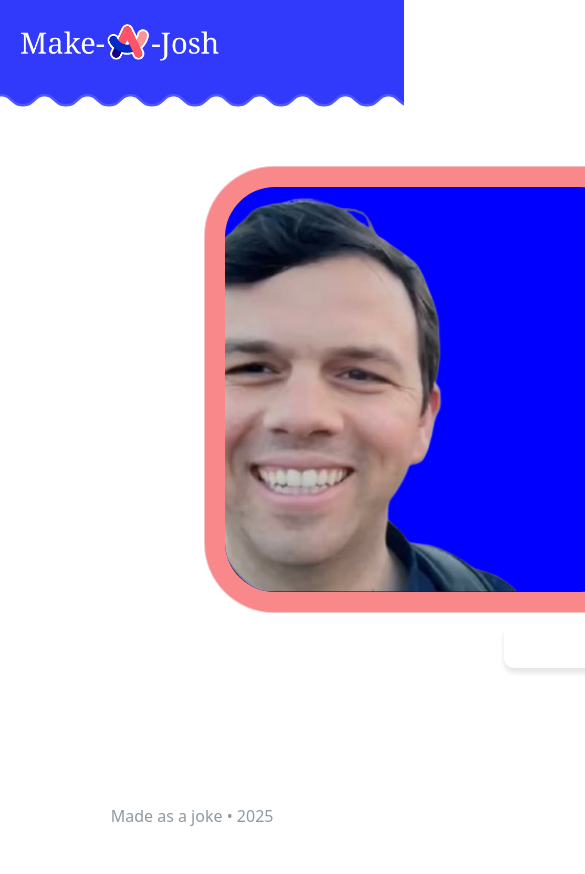
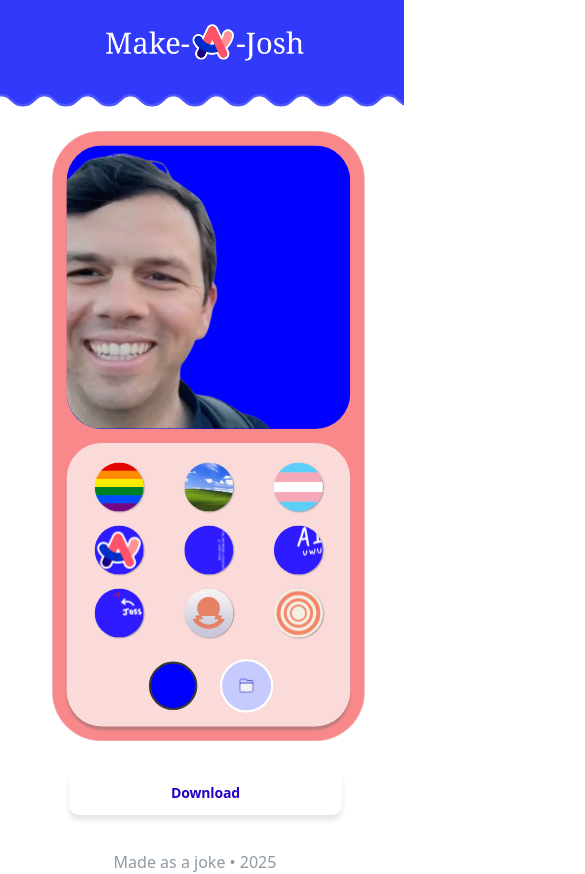
Before and after one commit to Nimit1705/Make-a-josh, a React (Vite) app: page / in a window 390 px wide. Shown: the top 874 px of the page, 585 px wide, since content can reach past the window. Before the commit the page ends 844 px from the top, so only its background shows below. Built offline with nearby package versions, Linux system fonts and the light colour scheme; the HTML template or start-up script is replaced by a standard one.

Commit message:
Reverted back to NOT using forced desktop mode

```diff
--- a/index.html
+++ b/index.html
@@ -7,7 +7,7 @@
     <meta property="og:description" content="Make your own joss">
     <meta property="og:url" content="https://make-a-josh.vercel.app/" />
     <meta property="og:image" content="./src/assets/meta.png">
-    <meta name="viewport" content="width=1280, initial-scale=0.3, minimum-scale=0.3, maximum-scale=1, user-scalable=no">
+    <meta name="viewport" content="width=device-width, initial-scale=1.0" />
     <title>Make a josh</title>
   </head>
   <body>
--- a/src/App.css
+++ b/src/App.css
@@ -3,12 +3,6 @@
   margin: 0 auto;
   padding: 2rem;
   text-align: center;
-}
-
-body, html {
-  min-width: 1280px;
-  transform-origin: top left;
-  transform: scale(1);
 }
 
 .nav{
@@ -226,9 +220,46 @@ margin: 10px;
   opacity: 50%;
 }
 
-@media screen and (max-width: 1024px) {
-  html, body {
-    width: 1024px;
-    overflow-x: scroll;
+
+@media only screen and (max-width: 600px){
+  #nav{
+    width: 94vw;
+    display: flex;
+    align-items: center;
+    justify-content: center;
+    padding: unset;
+  }
+
+  .logo{
+    padding-left: 22%;
+  }
+
+  #nav::after{
+    scale: 101%;
+  }
+
+  body{
+    overflow-x: hidden !important;
+  }
+
+  .super-container{
+    margin: 0;
+    flex-direction: column;
+    scale: 70%;
+    position: absolute;
+    top: 0;
+    left: -15px;
+  }
+
+  .download{
+    position: absolute;
+    top: 90%;
+    left: 15%;
+  }
+
+  .footer{
+    width: 100vw;
+    /* border: 1px solid red; */
+    height: 10px;
   }
 }
--- a/src/App.jsx
+++ b/src/App.jsx
@@ -1,4 +1,4 @@
-import React, { useRef, useState } from "react";
+import React, { useEffect, useRef, useState } from "react";
 import "./App.css";
 import josh from "./assets/josh.png";
 import logo from "./assets/logo.png";
@@ -15,8 +15,6 @@ import bg9 from "./assets/bg9.png"
 import folder from "./assets/folder.svg"
 
 const App = () => {
-
-
   const [style, setStyle] = useState({
     background: "#0000ff",
   });
```
